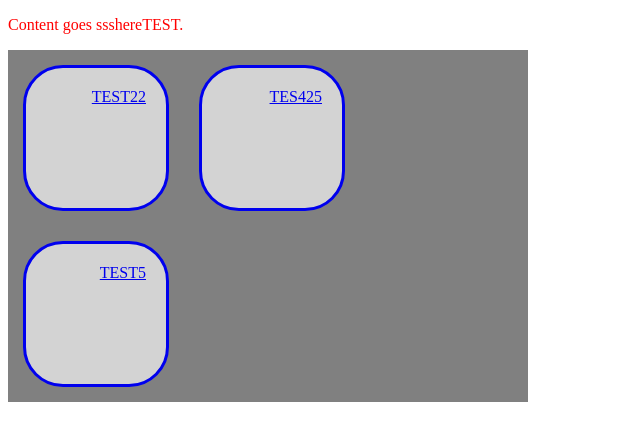
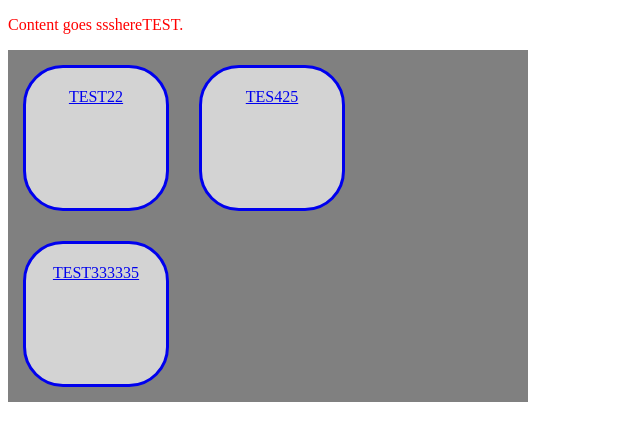
Before and after one commit to vakkD/prog_portfolio, a plain HTML site: page index.html in a window 1280 px wide. Shown: the whole page, without its empty margins (0-640 px from the left). Drawn offline with Linux system fonts and the light colour scheme.

Commit message:
Update index.html

```diff
--- a/index.html
+++ b/index.html
@@ -19,7 +19,6 @@
   a {
   text-align: center;
 
-   text-align: right;
    border-style: solid;
    border-width:3px;
    border-top-left-radius: 40px;
@@ -48,7 +47,7 @@
 
    <a href="#Action1">TEST22</a>
    <a href="#Action1">TES425</a>
-   <a href="#Action1">TEST5</a>
+   <a href="#Action1">TEST333335</a>
   </div>
 </body>
 </html>
```
